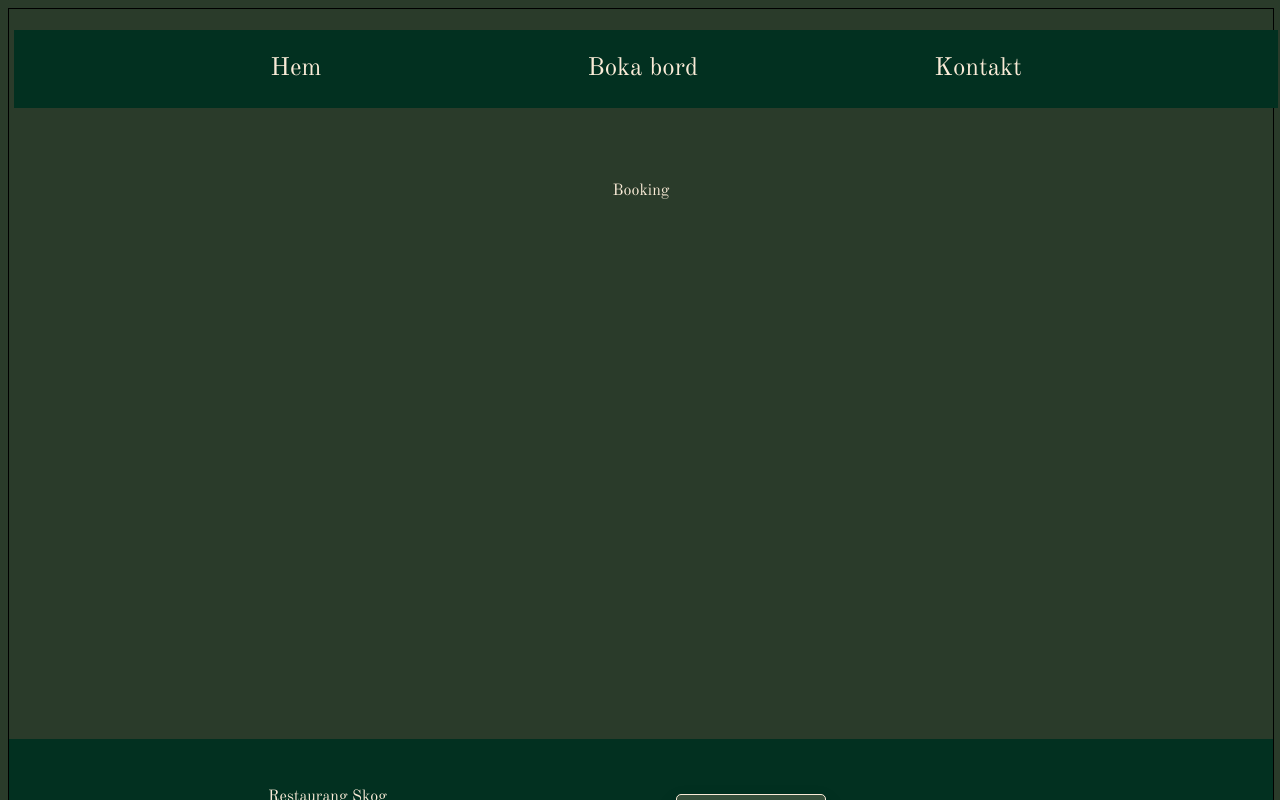
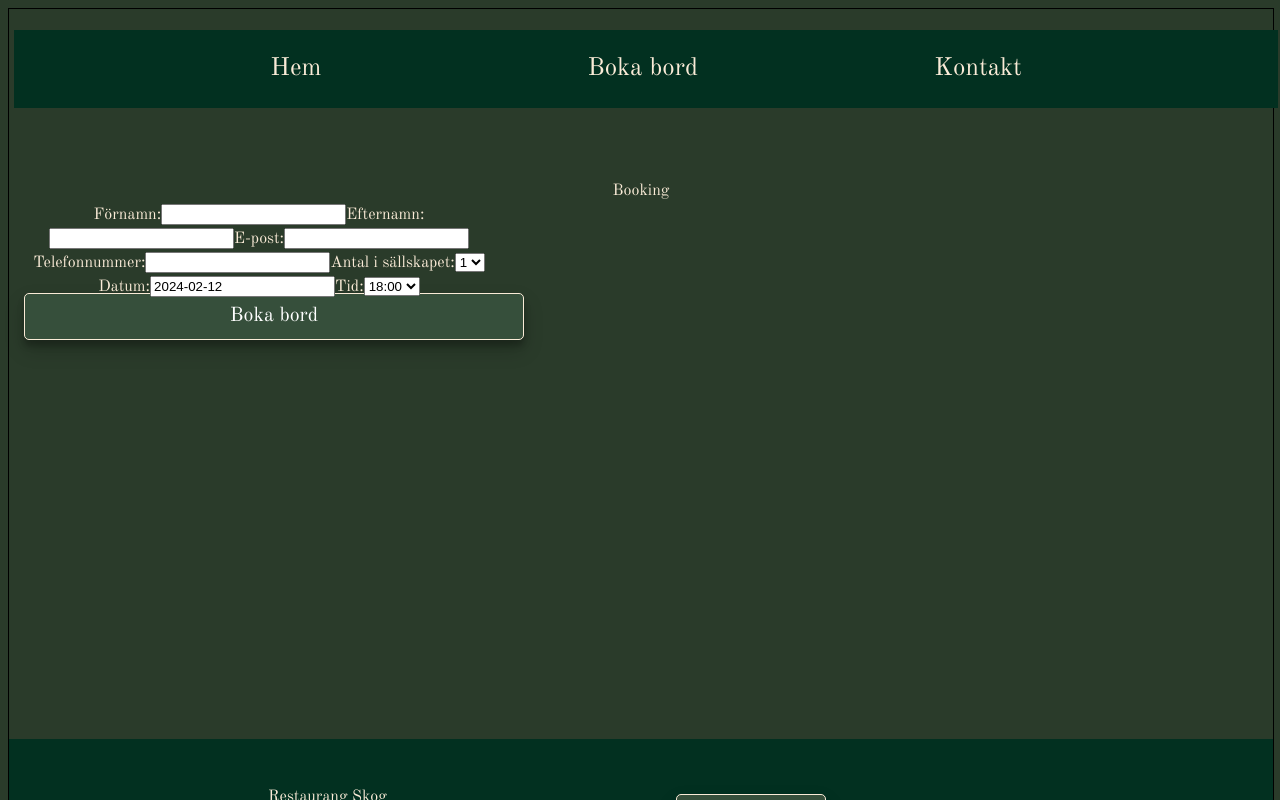
Before and after one commit to Medieinstitutet/the-restaurant-dream-team-6, a React (Vite) app: page /booking in a window 1280 px wide. Shown: the top 800 px of the page. Built offline with nearby package versions, Linux system fonts and the light colour scheme.

Commit message:
Added booking form to booking page

```diff
--- a/src/pages/Booking.tsx
+++ b/src/pages/Booking.tsx
@@ -1,3 +1,10 @@
+import BookingForm from "../components/BookingForm";
+
 export const Booking = () => {
-    return <>Booking</>
-}
+	return (
+		<>
+			Booking
+			<BookingForm />
+		</>
+	);
+};
```
